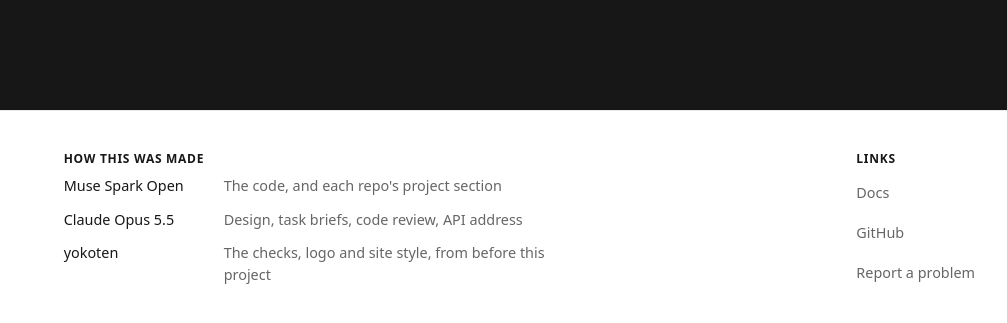
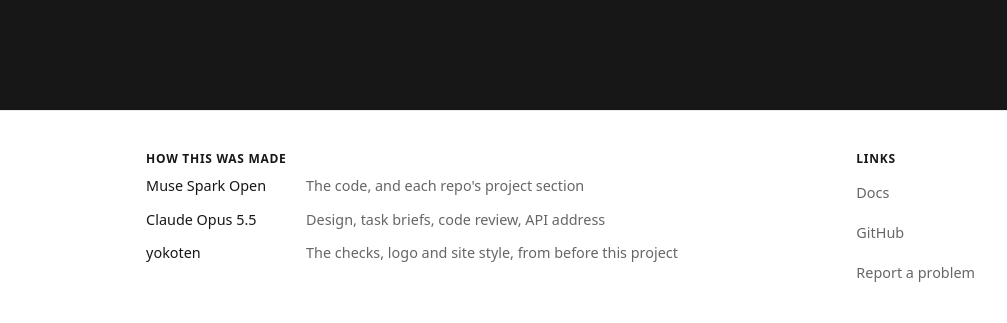
Before and after one commit to coo1white/shoshin, an Astro site: page / in a window 1280 px wide. Shown: the part 2073-2396 px from the top of the page, 273-1280 px from the left. Built offline with nearby package versions, Linux system fonts and the light colour scheme; Astro itself is replaced by a stand-in of ours; a web font is replaced by a local one.

Commit message:
fix: stop the reload shift and correct the footer and GitHub links
Stand-in fonts and preloads keep the page still when fonts arrive.
The footer no longer wraps early, and GitHub links open this repo.

Co-Authored-By: Muse Spark Open (muse-spark-open-1026) <noreply@meta.com>

```diff
--- a/web/src/components/Footer.astro
+++ b/web/src/components/Footer.astro
@@ -30,8 +30,8 @@
     <h2 id="footer-links-title">Links</h2>
     <ul>
       <li><a href="https://yokoten.app/docs">Docs</a></li>
-      <li><a href="https://github.com/yokoten-labs/yokoten">GitHub</a></li>
-      <li><a href="https://github.com/yokoten-labs/yokoten/issues">Report a problem</a></li>
+      <li><a href="https://github.com/coo1white/yokoten-doctor">GitHub</a></li>
+      <li><a href="https://github.com/coo1white/yokoten-doctor/issues">Report a problem</a></li>
     </ul>
   </nav>
 </footer>
--- a/web/src/components/Header.astro
+++ b/web/src/components/Header.astro
@@ -32,6 +32,6 @@
         <button type="button" role="menuitemradio" aria-checked="false" tabindex="-1" class="menu-item" data-theme-choice="dark"><svg class="icon" viewBox="0 0 24 24" width="20" height="20" fill="none" stroke="currentColor" stroke-width="1.7" stroke-linecap="round" stroke-linejoin="round" aria-hidden="true"><path d="M20 14.5A8 8 0 0 1 9.5 4a8 8 0 1 0 10.5 10.5z" /></svg><span class="menu-label">Dark</span><svg class="menu-check" viewBox="0 0 16 16" width="14" height="14" aria-hidden="true"><path d="M3 8.5l3 3 7-7" fill="none" stroke="currentColor" stroke-width="1.8" stroke-linecap="round" stroke-linejoin="round" /></svg></button>
       </div>
     </div>
-    <a class="icon-btn" href="https://github.com/yokoten-labs/yokoten" aria-label="yokoten on GitHub" data-tip="GitHub"><svg class="icon" width="20" height="20" viewBox="0 0 16 16" aria-hidden="true"><path fill="currentColor" d="M8 0C3.58 0 0 3.58 0 8c0 3.54 2.29 6.53 5.47 7.59 .4.07.55-.17.55-.38 0-.19-.01-.82-.01-1.49-2.01.37-2.53-.49-2.69-.94-.09-.23-.48-.94-.82-1.13-.28-.15-.68-.52-.01-.53.63-.01 1.08.58 1.23 .82.72 1.21 1.87.87 2.33 .66.07-.52.28-.87.51-1.07-1.78-.2-3.64-.89-3.64-3.95 0-.87.31-1.59.82-2.15-.08-.2-.36-1.02.08-2.12 0 0 .67-.21 2.2 .82.64-.18 1.32-.27 2-.27.68 0 1.36.09 2 .27 1.53-1.04 2.2-.82 2.2-.82.44 1.1.16 1.92.08 2.12 .51.56.82 1.27.82 2.15 0 3.07-1.87 3.75-3.65 3.95 .29.25 .54.73.54 1.48 0 1.07-.01 1.93-.01 2.2 0 .21.15 .46.55.38A8.013 8.013 0 0 0 16 8c0-4.42-3.58-8-8-8Z"/></svg></a>
+    <a class="icon-btn" href="https://github.com/coo1white/yokoten-doctor" aria-label="yokoten doctor on GitHub" data-tip="GitHub"><svg class="icon" width="20" height="20" viewBox="0 0 16 16" aria-hidden="true"><path fill="currentColor" d="M8 0C3.58 0 0 3.58 0 8c0 3.54 2.29 6.53 5.47 7.59 .4.07.55-.17.55-.38 0-.19-.01-.82-.01-1.49-2.01.37-2.53-.49-2.69-.94-.09-.23-.48-.94-.82-1.13-.28-.15-.68-.52-.01-.53.63-.01 1.08.58 1.23 .82.72 1.21 1.87.87 2.33 .66.07-.52.28-.87.51-1.07-1.78-.2-3.64-.89-3.64-3.95 0-.87.31-1.59.82-2.15-.08-.2-.36-1.02.08-2.12 0 0 .67-.21 2.2 .82.64-.18 1.32-.27 2-.27.68 0 1.36.09 2 .27 1.53-1.04 2.2-.82 2.2-.82.44 1.1.16 1.92.08 2.12 .51.56.82 1.27.82 2.15 0 3.07-1.87 3.75-3.65 3.95 .29.25 .54.73.54 1.48 0 1.07-.01 1.93-.01 2.2 0 .21.15 .46.55.38A8.013 8.013 0 0 0 16 8c0-4.42-3.58-8-8-8Z"/></svg></a>
   </div>
 </header>
--- a/web/src/layouts/Page.astro
+++ b/web/src/layouts/Page.astro
@@ -2,6 +2,8 @@
 import "@fontsource-variable/inter/index.css";
 import "@fontsource-variable/jetbrains-mono/index.css";
 import "../styles/global.css";
+import interLatin from "@fontsource-variable/inter/files/inter-latin-wght-normal.woff2?url";
+import monoLatin from "@fontsource-variable/jetbrains-mono/files/jetbrains-mono-latin-wght-normal.woff2?url";
 ---
 <!doctype html>
 <html lang="en">
@@ -10,6 +12,8 @@
 <meta http-equiv="Content-Security-Policy" content="default-src 'none'; script-src 'self'; style-src 'self'; img-src 'self'; font-src 'self'; connect-src https://yokoten-doctor--yokoten-doctor-fastapi-app.us-east.modal.run; base-uri 'none'; form-action 'none'" />
 <meta name="viewport" content="width=device-width, initial-scale=1" />
 <meta name="color-scheme" content="light dark" />
+<link rel="preload" as="font" type="font/woff2" crossorigin href={interLatin} />
+<link rel="preload" as="font" type="font/woff2" crossorigin href={monoLatin} />
 <script is:inline src="/js/theme.js"></script>
 <meta name="theme-color" content="#ffffff" media="(prefers-color-scheme: light)" />
 <meta name="theme-color" content="#000000" media="(prefers-color-scheme: dark)" />
--- a/web/src/styles/global.css
+++ b/web/src/styles/global.css
@@ -1,3 +1,19 @@
+@font-face {
+  font-family: 'Inter Fallback';
+  src: local('Arial'), local('ArialMT');
+  size-adjust: 107.12%;
+  ascent-override: 90.44%;
+  descent-override: 22.52%;
+  line-gap-override: 0%;
+}
+@font-face {
+  font-family: 'JetBrains Mono Fallback';
+  src: local('Courier New'), local('CourierNewPSMT');
+  size-adjust: 100%;
+  ascent-override: 102%;
+  descent-override: 30%;
+  line-gap-override: 0%;
+}
 :root {
   --bg: #ffffff;
   --fg: #171717;
@@ -10,8 +26,8 @@
   --ink: #171717;
   --on-ink: #ffffff;
   --shadow: 0 2px 4px rgb(21 23 28 / 0.06), 0 24px 60px -16px rgb(21 23 28 / 0.35);
-  --font-sans: 'Inter Variable', ui-sans-serif, system-ui, sans-serif;
-  --font-mono: 'JetBrains Mono Variable', ui-monospace, SFMono-Regular, Menlo, monospace;
+  --font-sans: 'Inter Variable', 'Inter Fallback', ui-sans-serif, system-ui, sans-serif;
+  --font-mono: 'JetBrains Mono Variable', 'JetBrains Mono Fallback', ui-monospace, SFMono-Regular, Menlo, monospace;
   --gutter: 1rem;
   --gap: 2.5rem;
   --head: 4.75rem;
@@ -421,6 +437,12 @@
     grid-template-columns: auto 1fr auto;
   }
 }
+@media (min-width: 64rem) {
+  .site-footer {
+    grid-template-columns: minmax(0, 1fr) minmax(0, 2fr) auto;
+    column-gap: 4rem;
+  }
+}
 .site-footer h2 {
   font-family: var(--font-sans);
   font-size: 0.75rem;
@@ -475,7 +497,6 @@
   color: var(--muted);
 }
 .footer-made {
-  max-width: 32rem;
 }
 .footer-made dl {
   margin: 0;
```
